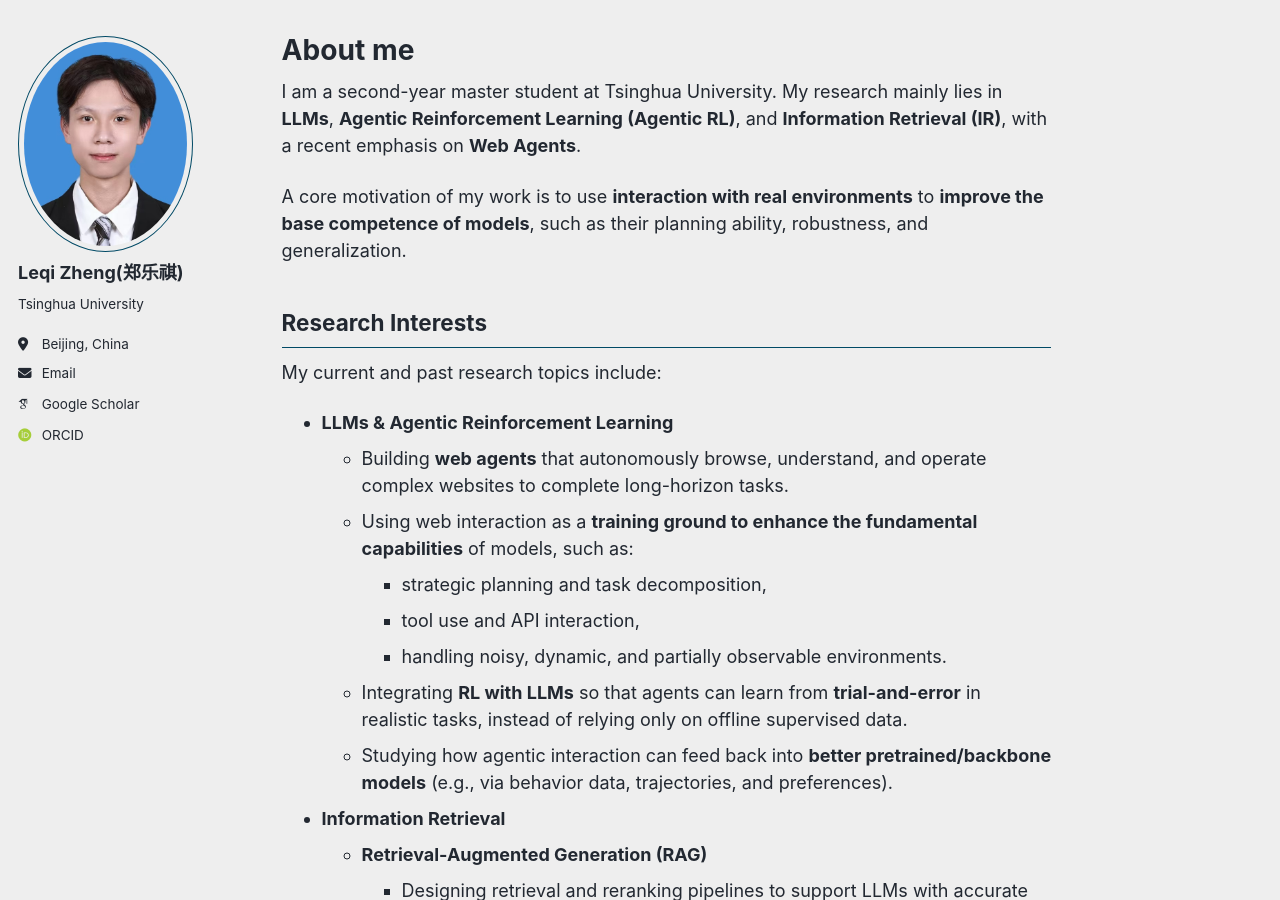
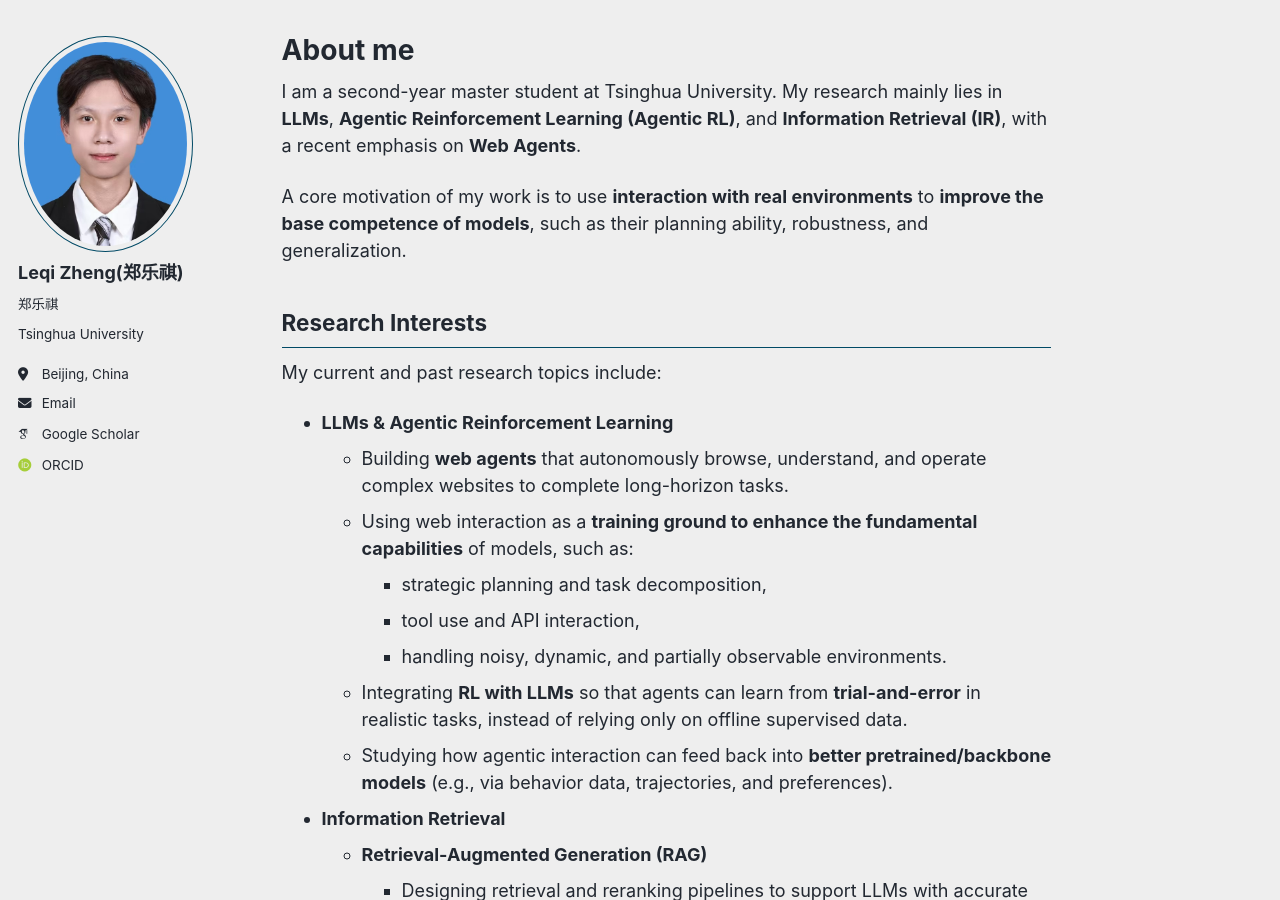
Before and after one commit to LQgdwind/LQgdwind.github.io, a Jekyll site: the page built from _pages/about.md, in a window 1280 px wide and 900 px high. Built offline with Jekyll 4.4.1, drawn with Linux system fonts in a browser that asks for light colours; some web fonts are replaced; a script bundle is joined from its source files by our own code; library files that are not in the unit come from our copies.

Commit message:
Update author pronouns in _config.yml

```diff
--- a/_config.yml
+++ b/_config.yml
@@ -25,7 +25,7 @@ author:
   # Biographic information
   avatar           : "zlq.png"
   name             : "Leqi Zheng(郑乐祺)"
-  pronouns         : # example: "she/her"
+  pronouns         : "郑乐祺"
   bio              : "Tsinghua University"
   location         : "Beijing, China"
   employer         : #
```
